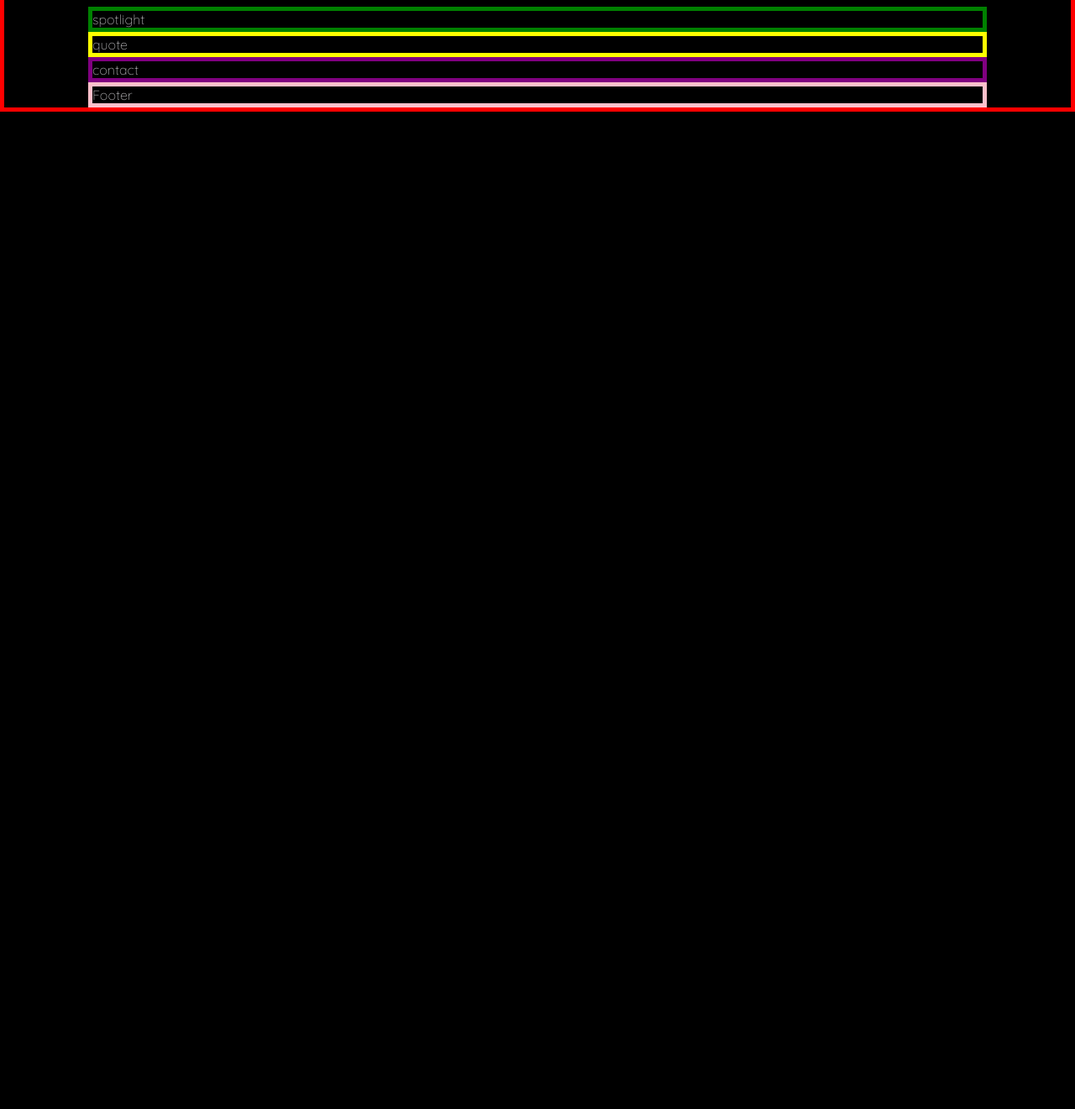
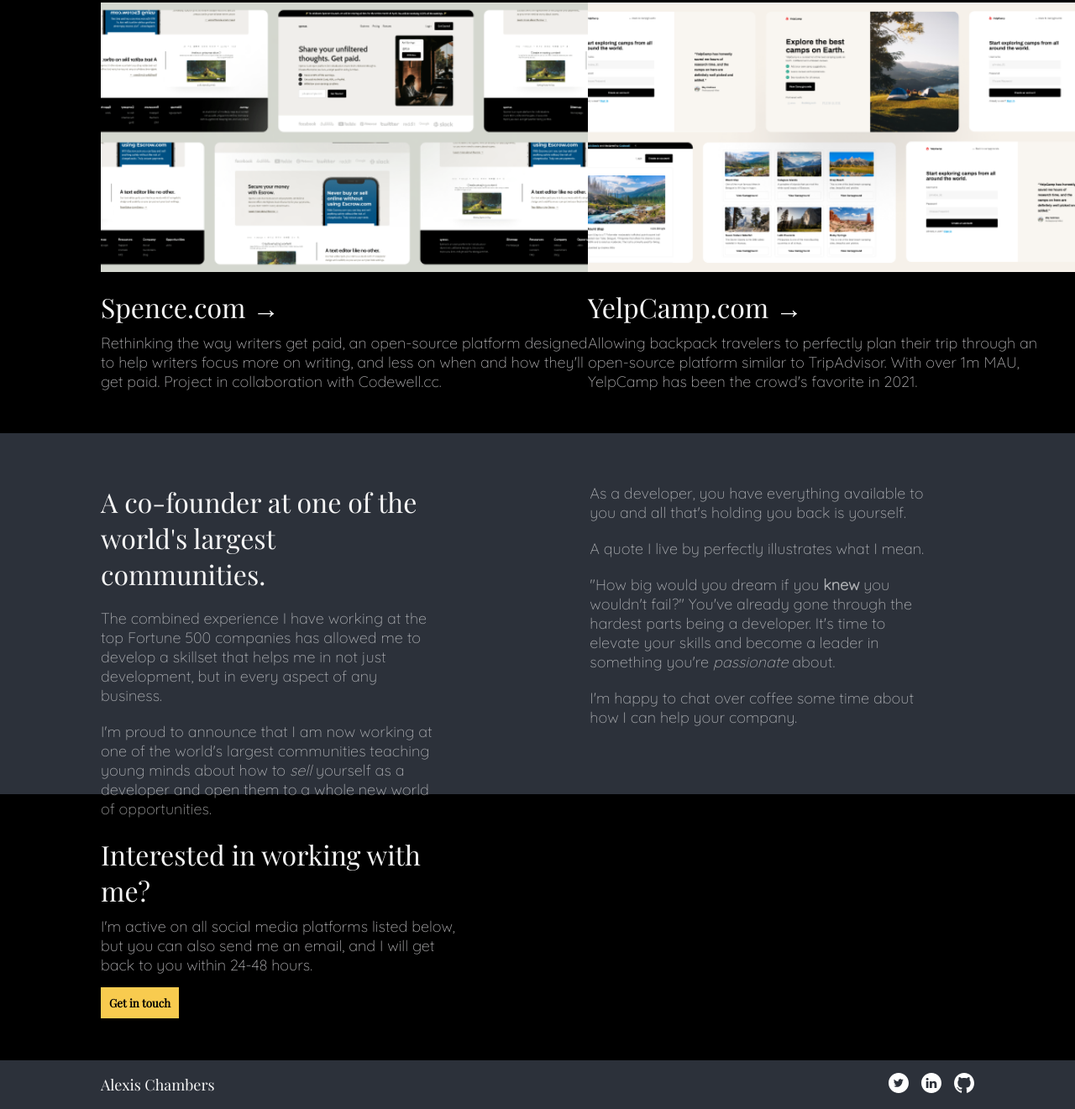
Before and after one commit to kowai-onigiri/Dev-Portfolio, a plain HTML site: page Developer Portfolio Starter Files/index.html in a window 1280 px wide. Shown: the part 395-1716 px from the top of the page at 84% size. Before the commit the page ends 800 px from the top, so only its background shows below. Drawn offline with nearby package versions, Linux system fonts and the light colour scheme.

Commit message:
update sections and style

```diff
--- a/Developer Portfolio Starter Files/index.html
+++ b/Developer Portfolio Starter Files/index.html
@@ -11,7 +11,7 @@
         <div class = "flexContainer">
             <div class = "header">
                 <div class = "topBar">
-                    <div class = "logo">Jane Doe</div>
+                    <div class = "logo">Alexis Chambers</div>
                     <div class = "nav">
                         <ul class="navList">
                             <li><a href="#">Articles</a></li>
@@ -105,17 +105,55 @@
 
                 </div>
             </div>
+
+
+
             <div class = "spotlight">
-                <span>spotlight</span>
+                <div class = "spotlightOne">
+                    <img class = "spotImg" src = "Assets\Spense.png">
+                    <div class = "spotText">
+                        <div class = "spotHeader"><a href = "#">Spence.com &rarr;</a></div>
+                        <div class = "spotInfo">Rethinking the way writers get paid, an open-source platform designed to help writers focus more on writing, and less on when and how they'll get paid. Project in collaboration with Codewell.cc.</div>
+                    </div>
+                </div>
+                <div class = "spotlightTwo">
+                    <img class = "spotImg" src = "Assets\YelpCamp.png">
+                    <div class = "spotText">
+                        <div class = "spotHeader"><a href = "#">YelpCamp.com &rarr;</a></div>
+                        <div class = "spotInfo">Allowing backpack travelers to perfectly plan their trip through an open-source platform similar to TripAdvisor. With over 1m MAU, YelpCamp has been the crowd's favorite in 2021.</div>
+                    </div>
+                </div>
             </div>
             <div class = "quote">
-                <span>quote</span>
+                <div class = "quoteBody">
+                    <div class = "quoteLeft">
+                        <div class = "quoteHeader">A co-founder at one of the world's largest communities.</div>
+                        <div class = "quoteText">The combined experience I have working at the top Fortune 500 companies has allowed me to develop a skillset that helps me in not just development, but in every aspect of any business.</div>
+                        <div class = "quoteText"> I'm proud to announce that I am now working at one of the world's largest communities teaching young minds about how to <em>sell</em> yourself as a developer and open them to a whole new world of opportunities.</div>
+                    </div>
+                    <div class = "quoteRight">
+                        <div class = "quoteText">As a developer, you have everything available to you and all that's holding you back is yourself.</div>
+                        <div class = "quoteText">A quote I live by perfectly illustrates what I mean.</div>
+                        <div class = "quoteText">"How big would you dream if you <strong>knew</strong> you wouldn't fail?" You've already gone through the hardest parts being a developer. It's time to elevate your skills and become a leader in something you're <em>passionate</em> about.</div>
+                        <div class = "quoteText">I'm happy to chat over coffee some time about how I can help your company.</div>
+                    </div>
+                </div>
             </div>
             <div class = "contact">
-                <span>contact</span>
+                <div class = "contactHeader">Interested in working with me?</div>
+                <div class = "contText">I'm active on all social media platforms listed below, but you can also send me an email, and I will get back to you within 24-48 hours.</div>
+                <button class="contactBtn">Get in touch</button>
             </div>
             <div class = "footer">
-                <span><footer>Footer</footer></span>
+                <div class = "footerContent">
+                    <div class = "footText">Alexis Chambers</div>
+                    <div class = "socialIcons">
+                        <a href="#"><img class = "icon" src = "Assets/Social Icons/Twitter.svg"></a>
+                        <a href="#"><img class = "icon" src = "Assets/Social Icons/LinkedIn.svg"></a>
+                        <a href="#"><img class = "icon" src = "Assets/Social Icons/Github.svg"></a>
+                    </div>
+                </div>
+
             </div>
         </div>
     </body>
--- a/Developer Portfolio Starter Files/style.css
+++ b/Developer Portfolio Starter Files/style.css
@@ -22,13 +22,13 @@
 }
 
 body {
-    border: 5px solid red;
     display: flex;
     flex-direction: column;
     background-color:  black;
     color: #ACABAD;
     font-family: 'Quicksand', sans-serif;
-    padding: 0px 100px 0px 100px ;
+
+    max-height: fit-content;
 }
 
 /* ********Header******** */
@@ -36,6 +36,7 @@ body {
 .header {
     display: flex;
     flex-direction: column;
+    padding: 0px 120px 0px 120px;
 }
 
 .topBar {
@@ -131,23 +132,157 @@ body {
 /* ********Spotlight******** */
 
 .spotlight {
-    border: 5px solid green;
+
+    display: flex;
+    justify-content: space-between;
+    align-items: center;
+    padding-top: 30px;
+    padding: 0px 120px 0px 120px;
+
 }
+
+.spotlightOne {
+
+    display: flex;
+    flex-direction: column;
+    justify-content: center;
+    align-items: center;
+    width: 580px;
+}
+
+.spotlightTwo {
+
+    display: flex;
+    flex-direction: column;
+    justify-content: center;
+    align-items: center;
+    width: 580px;
+}
+
+.spotImg {
+    width: 580px;
+    height: auto;
+    padding-bottom: 20px;
+}
+
+.spotText {
+    padding-bottom: 50px;
+}
+
+.spotHeader {
+    font-size: 32px;
+    font-family: 'Playfair Display', serif;
+    padding-bottom: 10px;
+
+}
+
+.spotHeader a {
+    text-decoration: none;
+    color:#F5F5F5;
+}
+
+.spotInfo {
+    font-size: 18px;
+}
+
 
 /* ********Quote******** */
 
 .quote {
-    border: 5px solid yellow;
+    background-color: rgba(146, 162, 192, 0.3);
+    padding: 0;
+    /* margin-bottom: 50px; */
 }
+
+.quoteBody {
+    padding: 50px 120px 50px 120px;
+    display: flex;
+    height: 330px;
+
+}
+
+.quoteLeft {
+    display: flex;
+    flex-direction: column;
+    padding-right: 140px;
+
+}
+
+.quoteRight {
+    display: flex;
+    flex-direction: column;
+}
+
+.quoteHeader {
+    font-size: 32px;
+    color:#F5F5F5;
+    font-family: 'Playfair Display', serif;
+    width: 90%;
+    padding: 10px 0 10px 0;
+
+}
+
+.quoteText {
+    width: 90%;
+    padding: 10px 0 10px 0;
+    font-size: 18px;
+    color: rgba(255,255,255,0.6);
+}
+
+
+
+
 
 /* ********Contact******** */
 
 .contact {
-    border: 5px solid purple;
+
+    padding: 50px 120px 50px 120px;
+    width: 33%;
 }
+
+.contactHeader {
+    font-size: 32px;
+    color: #F5F5F5;
+    font-family: 'Playfair Display', serif;
+    padding-bottom: 10px;
+
+}
+
+.contText {
+    font-size: 18px;
+    padding-bottom: 15px;
+}
+
+
 
 /* ********Footer******** */
 
 .footer {
-    border: 5px solid pink;
+    background-color: rgba(146, 162, 192, 0.3);
 }
+
+.footerContent {
+    padding: 15px 120px 15px 120px;
+    display: flex;
+    justify-content: baseline;
+    align-items: center;
+
+}
+
+.footText {
+    flex: 1;
+    font-family: 'Playfair Display', serif;
+    color: #F5F5F5;
+    font-size: 18px;
+}
+
+.socialIcons {
+    flex: 1;
+    display: flex;
+    justify-content: flex-end;
+}
+
+.icon {
+    padding-left: 15px;
+}
```
